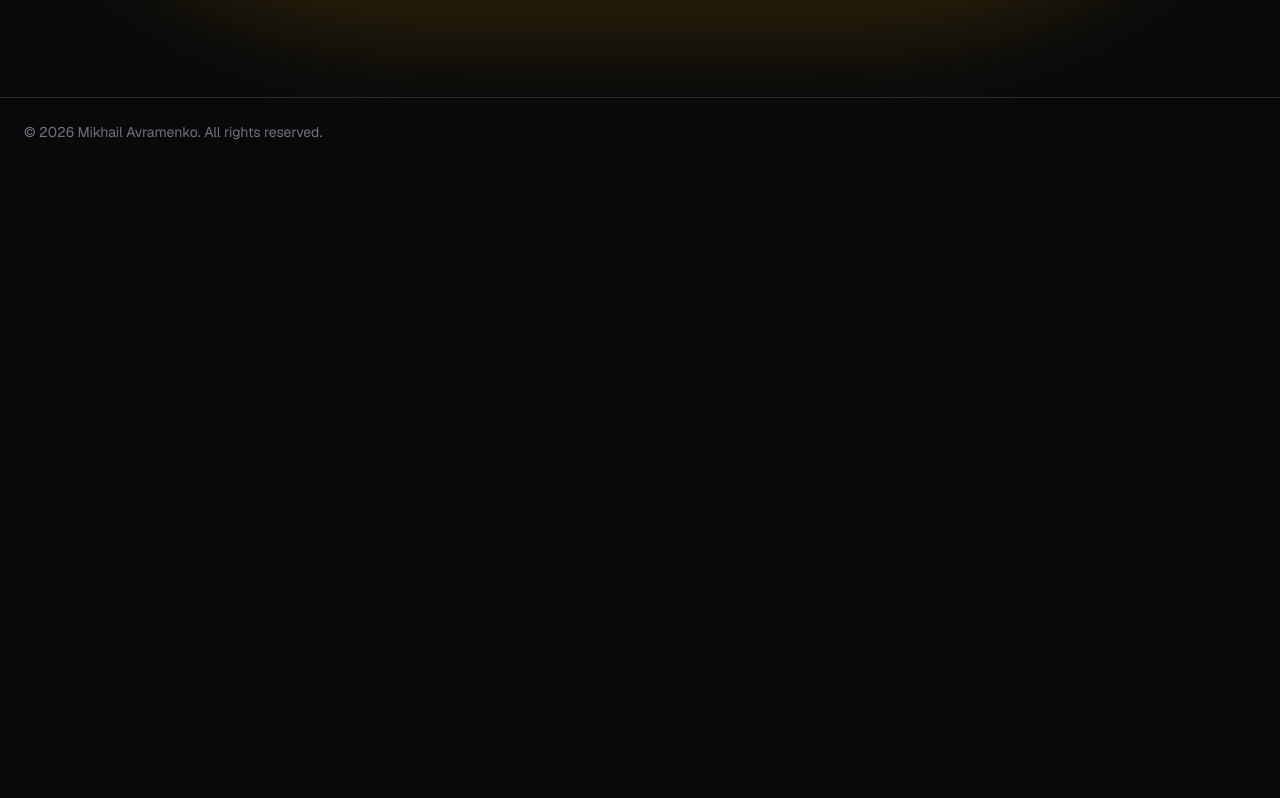
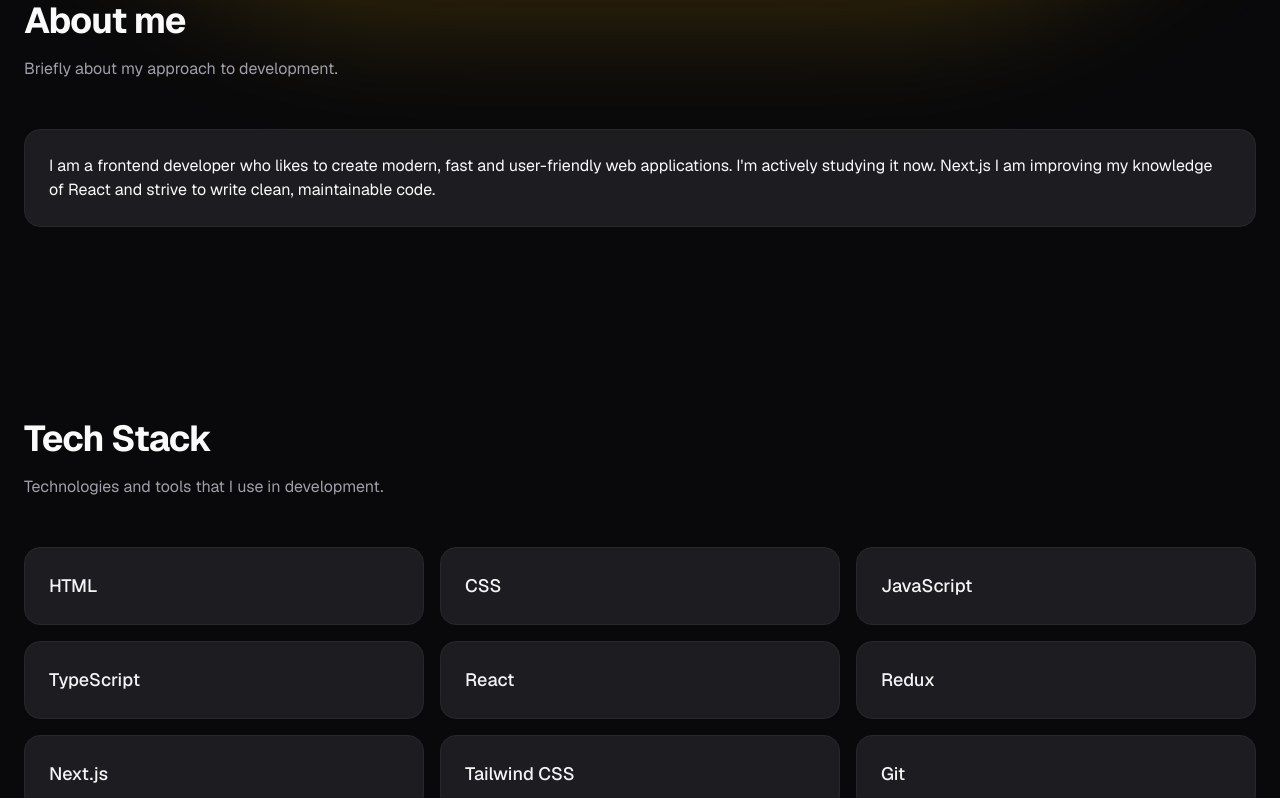
Before and after one commit to avramenkomy/portfolio, a Next.js app: page / in a window 1280 px wide. Shown: the part 800-1598 px from the top of the page. Before the commit the page ends 966 px from the top, so only its background shows below. Built offline with nearby package versions, Linux system fonts and the light colour scheme.

Commit message:
feat: add about and tech stack sections

```diff
--- a/src/app/page.js
+++ b/src/app/page.js
@@ -1,9 +1,13 @@
 import Hero from '@/components/sections/Hero';
+import About from '@/components/sections/About';
+import TechStack from '@/components/sections/TechStack';
 
 export default function Home() {
   return (
-    <main className="mx-auto max-w-7xl px-6 py-24">
+    <>
       <Hero />
-    </main>
+      <About />
+      <TechStack />
+    </>
   );
 }
--- a/src/components/hero/HeroImage.jsx
+++ b/src/components/hero/HeroImage.jsx
@@ -2,6 +2,7 @@ import Image from 'next/image';
 
 export default function HeroImage() {
   return (
+    <>
     <div className="relative mx-auto aspect-square w-full max-w-md overflow-hidden rounded-3xl border border-zinc-800">
       <Image
         src="/images/avatar.png"
@@ -11,5 +12,7 @@ export default function HeroImage() {
         priority
       />
     </div>
+    <div className="absolute -inset-4 -z-10 rounded-full bg-yellow-500/20 blur-3xl" />
+    </>
   )
 }
--- /dev/null
+++ b/src/components/sections/About.jsx
@@ -0,0 +1,21 @@
+import Section from '../ui/Section';
+import SectionTitle from '@/components/ui/SectionTitle';
+import Card from '@/components/ui/Card';
+
+import about from '@/data/about';
+
+
+export default function About() {
+  return (
+    <Section>
+      <SectionTitle
+        title={about.title}
+        description={about.description}
+      />
+
+      <Card>
+        <p>{about.content}</p>
+      </Card>
+    </Section>
+  )
+}
--- a/src/components/sections/Hero.jsx
+++ b/src/components/sections/Hero.jsx
@@ -44,7 +44,7 @@ export default function Hero() {
 
         <HeroImage />
 
-        <div className="absolute -inset-4 -z-10 rounded-full bg-yellow-500/20 blur-3xl" />
+        {/* <div className="absolute -inset-4 -z-10 rounded-full bg-yellow-500/20 blur-3xl" /> */}
       </div>
     </Section>
   )
--- /dev/null
+++ b/src/components/sections/TechStack.jsx
@@ -0,0 +1,27 @@
+import Section from '@/components/ui/Section';
+import SectionTitle from '@/components/ui/SectionTitle';
+import Card from '@/components/ui/Card';
+
+import techStack from '@/data/techStack';
+
+
+export default function TechStack() {
+  return (
+    <Section>
+      <SectionTitle
+        title={techStack.title}
+        description={techStack.description}
+      />
+
+      <div className="grid gap-4 sm:grid-cols-2 lg:grid-cols-3">
+        {techStack.items.map(tech => (
+          <Card key={tech}>
+            <p className="text-lg font-medium text-zinc-100">
+              {tech}
+            </p>
+          </Card>
+        ))}
+      </div>
+    </Section>
+  )
+}
--- a/src/components/ui/Card.jsx
+++ b/src/components/ui/Card.jsx
@@ -0,0 +1,18 @@
+export default function Card(props) {
+  const { children, className='' } = props;
+
+  return (
+    <div className={`
+      rounded-2xl
+      border
+      border-zinc-800
+      bg-zinc-500/20
+      p-6
+      transition-all
+      duration-300
+      hover:border-blue-500/40
+    `}>
+      {children}
+    </div>
+  )
+}
--- /dev/null
+++ b/src/data/about.js
@@ -0,0 +1,7 @@
+const about = {
+  title: 'About me',
+  description: 'Briefly about my approach to development.',
+  content: 'I am a frontend developer who likes to create modern, fast and user-friendly web applications. I\'m actively studying it now. Next.js I am improving my knowledge of React and strive to write clean, maintainable code.',
+}
+
+export default about;
--- /dev/null
+++ b/src/data/techStack.js
@@ -0,0 +1,19 @@
+const techStack = {
+  title: 'Tech Stack',
+  description: 'Technologies and tools that I use in development.',
+  items: [
+    'HTML',
+    'CSS',
+    'JavaScript',
+    'TypeScript',
+    'React',
+    'Redux',
+    'Next.js',
+    'Tailwind CSS',
+    'Git',
+    'GitHub',
+    'pnpm',
+  ]
+}
+
+export default techStack;
```
